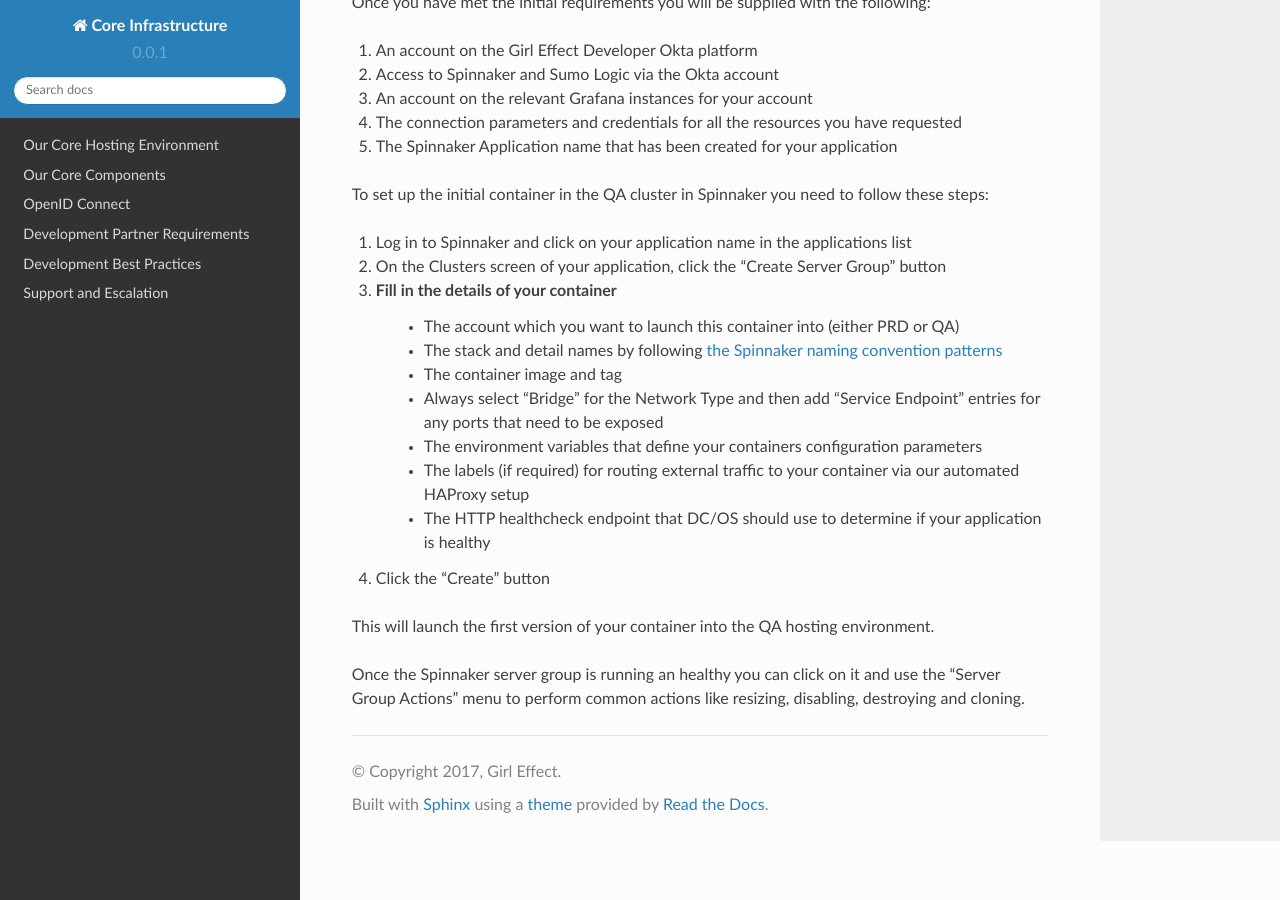
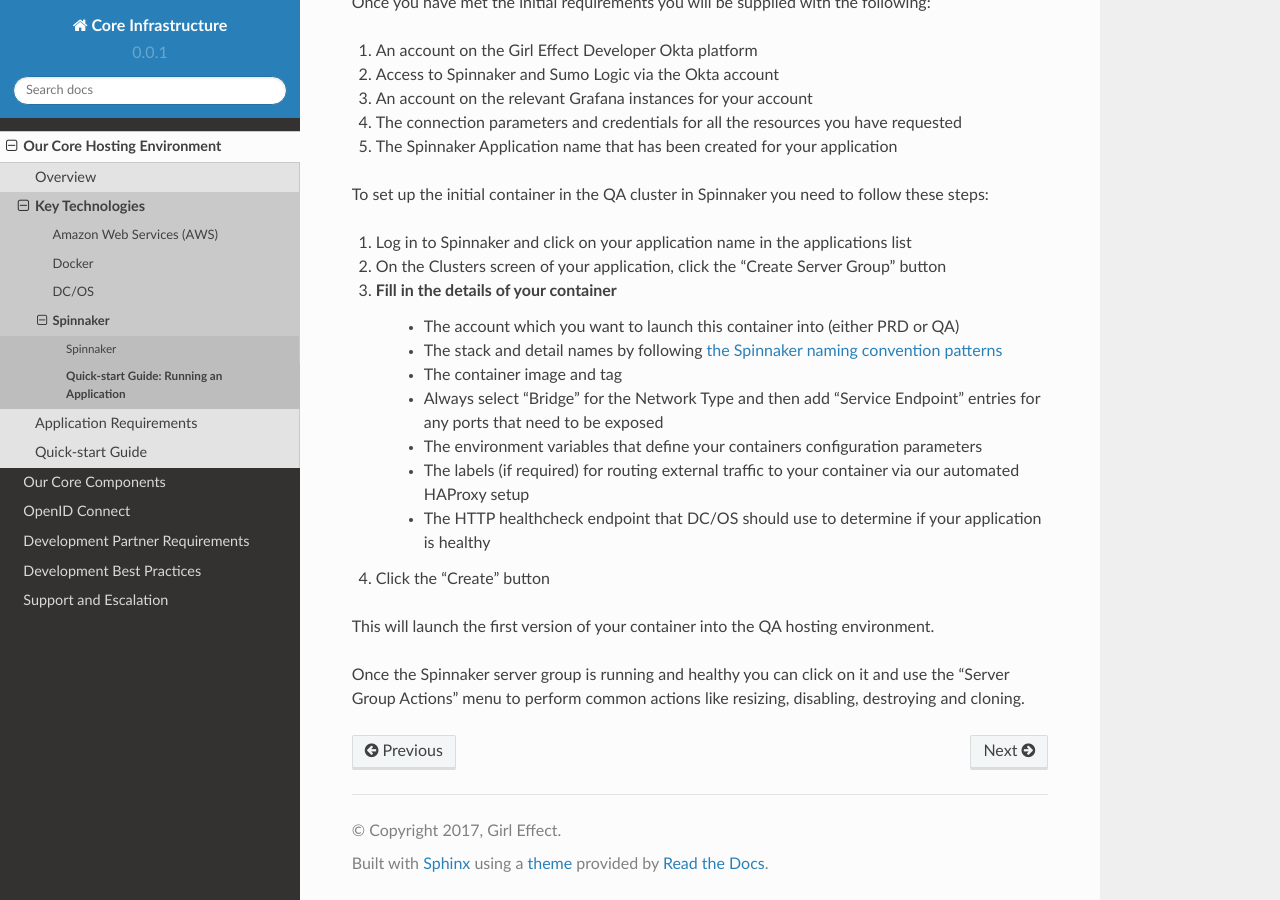
Before and after one commit to girleffect/core-infrastructure-documentation, a Sphinx documentation site: the page built from docs/hosting/quick-start-guide.rst, in a window 1280 px wide and 900 px high, scrolled down 625 px. Built offline with Sphinx 7.4.7 and the Read the Docs theme 2.0.0, drawn with Linux system fonts in a browser that asks for light colours; some of the changed text lies outside the part shown.

Commit message:
Some small fixes

```diff
--- a/docs/hosting/quick-start-guide.rst
+++ b/docs/hosting/quick-start-guide.rst
@@ -43,4 +43,4 @@
 
 This will launch the first version of your container into the QA hosting environment.
 
-Once the Spinnaker server group is running an healthy you can click on it and use the "Server Group Actions" menu to perform common actions like resizing, disabling, destroying and cloning.
+Once the Spinnaker server group is running and healthy you can click on it and use the "Server Group Actions" menu to perform common actions like resizing, disabling, destroying and cloning.
```
Also changed, not shown: docs/hosting/index.rst (+4 -3 lines).
